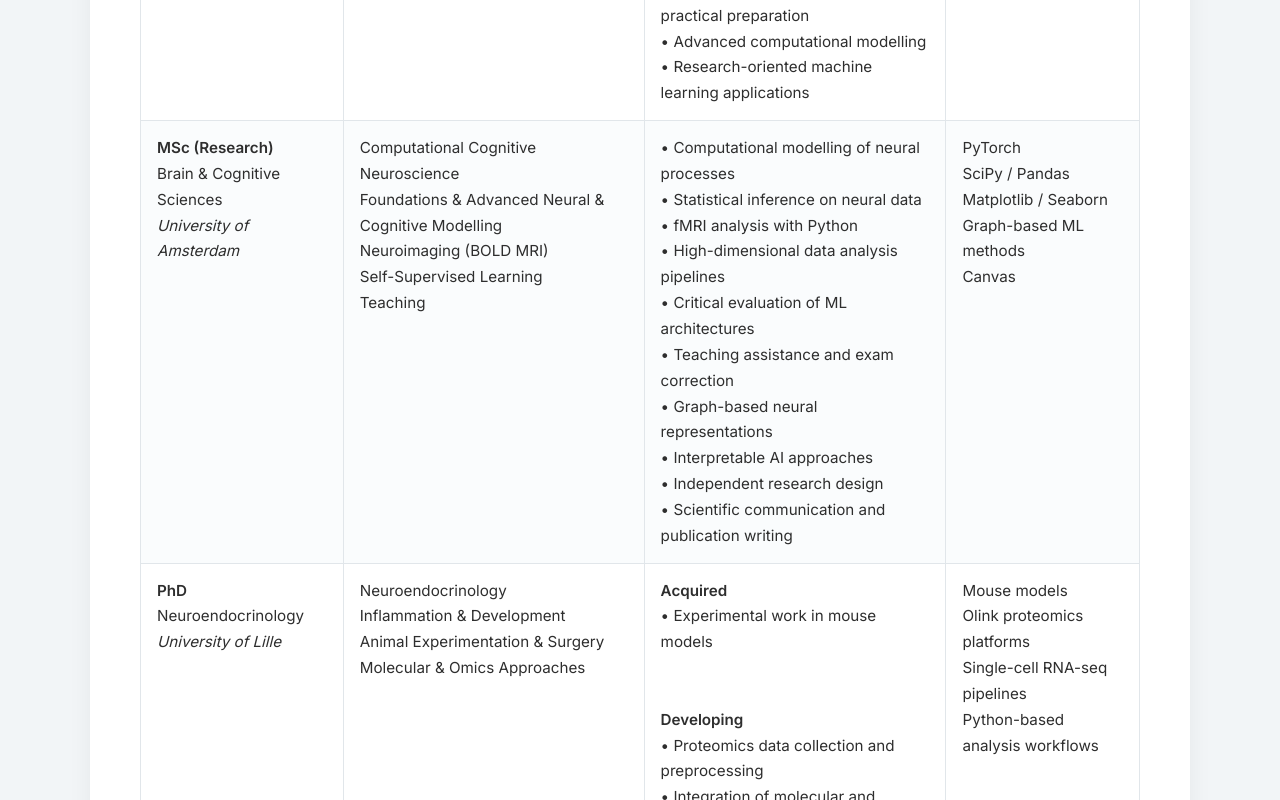
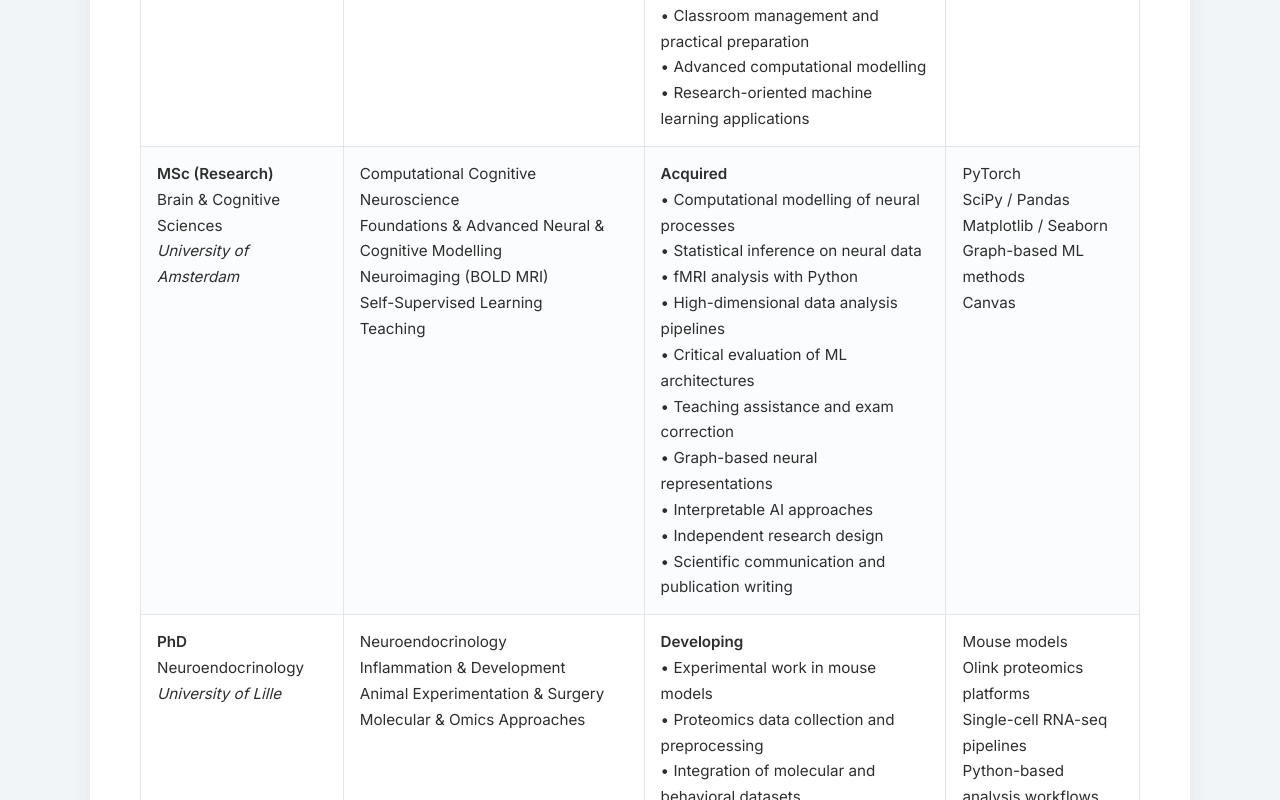
Before and after one commit to igavetti/.github.io, a plain HTML site: page index.html in a window 1280 px wide. Shown: the part 2377-3177 px from the top of the page. Drawn offline with nearby package versions, Linux system fonts and the light colour scheme.

Commit message:
Update index.html

```diff
--- a/index.html
+++ b/index.html
@@ -265,6 +265,7 @@ footer {
                 </td>
 
                 <td>
+                    <strong>Acquired</strong><br>
                     • Writing structured and modular Python code<br>
                     • Data preprocessing and feature extraction<br>
                     • Supervised and unsupervised learning<br>
@@ -301,6 +302,7 @@ footer {
                 </td>
 
                 <td>
+                    <strong>Acquired</strong><br>
                     • Computational modelling of neural processes<br>
                     • Statistical inference on neural data<br>
                     • fMRI analysis with Python<br>
@@ -338,11 +340,8 @@ footer {
                 </td>
 
                 <td>
-                    <strong>Acquired</strong><br>
+                    <strong>Developing</strong><br>
                     • Experimental work in mouse models<br>
-                    <br><br>
-
-                    <strong>Developing</strong><br>
                     • Proteomics data collection and preprocessing<br>
                     • Integration of molecular and behavioral datasets<br>
                     • Scientific documentation and project organization<br>
```
